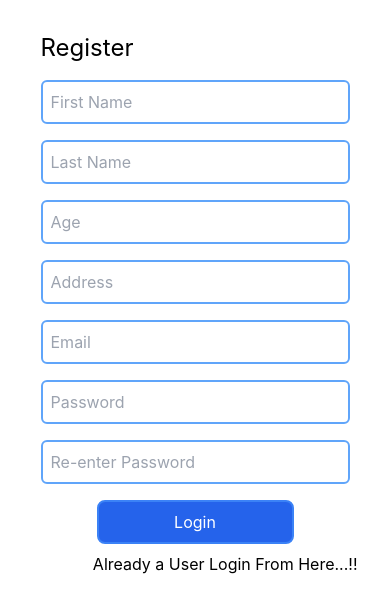
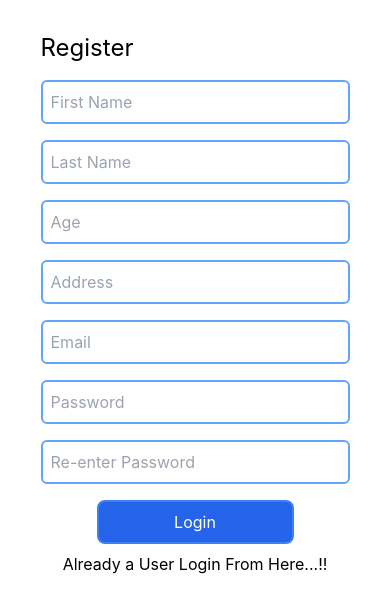
Before and after one commit to MDilankaN/CTSE-Microservices-FrontEnd, a Next.js app: page /register in a window 390 px wide. Shown: the top 612 px of the page. Built offline with nearby package versions, Linux system fonts and the light colour scheme.

Commit message:
Ui changes 2

```diff
--- a/pages/login.js
+++ b/pages/login.js
@@ -64,7 +64,7 @@
                   type='submit'
                   onClick={() => validateData()}>Login</button>
           </div>
-          <div className='w-full text-right'>
+          <div className='w-full text-center md:text-right'>
               <Link href={'/register'} passHref>New User Register From Here...!!</Link> </div>
       </div></>
   )
--- a/pages/register.js
+++ b/pages/register.js
@@ -144,7 +144,7 @@
                   onClick={() => validateData()}>Login</button>
           </div>
 
-          <div className='w-full text-right'>
+          <div className='w-full text-center md:text-right'>
               <Link href={'/login'} passHref>Already a User Login From Here...!!</Link> </div>
       </div></>
   )
```
